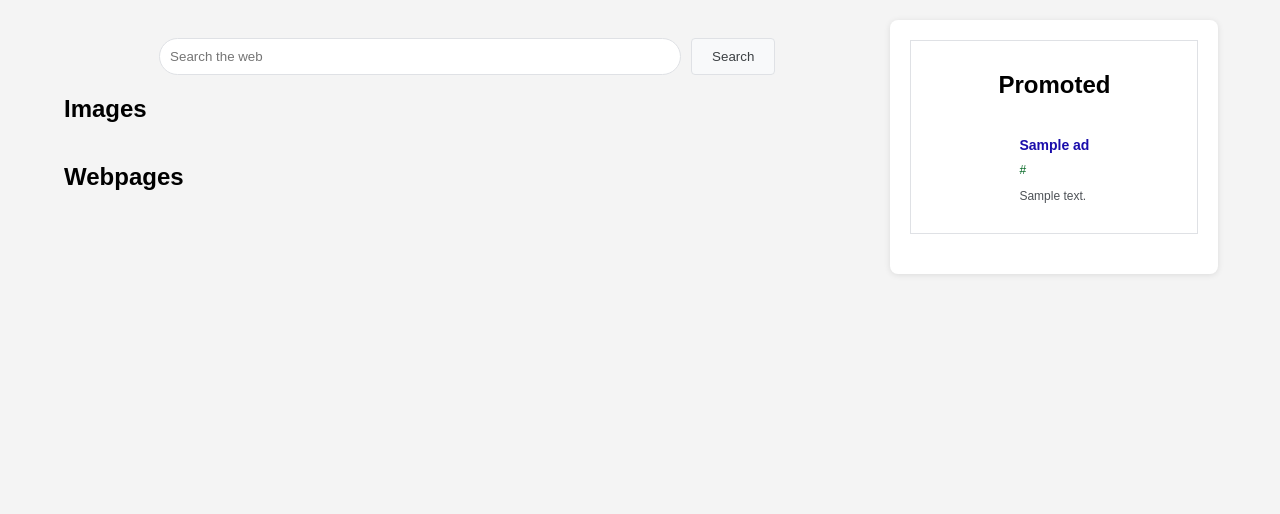
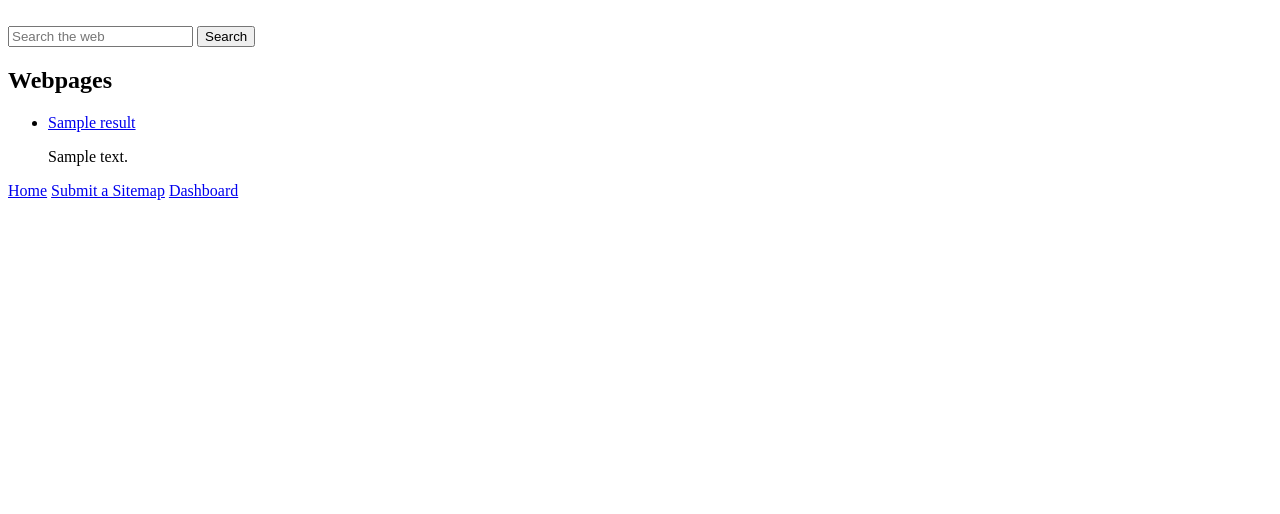
Before and after one commit to RTWeiss/SearchEngine, a Python web app: template templates/results.html in a window 1280 px wide. Shown: the top 514 px of the page. Run offline with Jinja, Linux system fonts and the light colour scheme; the template is opened without the code that fills it: most values are stand-ins (such as "Sample title", 1, 10 or a date in 2020).

Commit message:
Update results.html

```diff
--- a/templates/results.html
+++ b/templates/results.html
@@ -1,25 +1,8 @@
+<!-- Simplified results.html -->
 <!DOCTYPE html>
 <html>
   <head>
     <title>Search Results</title>
-    <link
-      rel="stylesheet"
-      type="text/css"
-      href="https://cdn.jsdelivr.net/npm/slick-carousel@1.8.1/slick/slick.css"
-    />
-    <link
-      rel="stylesheet"
-      type="text/css"
-      href="https://cdn.jsdelivr.net/npm/slick-carousel@1.8.1/slick/slick-theme.css"
-    />
-    <script src="https://code.jquery.com/jquery-3.6.0.min.js"></script>
-    <script src="https://cdn.jsdelivr.net/npm/slick-carousel@1.8.1/slick/slick.min.js"></script>
-    <link
-      rel="stylesheet"
-      type="text/css"
-      href="{{ url_for('static', filename='results.css') }}"
-    />
-    <meta name="viewport" content="width=device-width, initial-scale=1" />
   </head>
   <body>
     <div class="container">
@@ -34,56 +17,16 @@
           />
           <input type="submit" value="Search" />
         </form>
-        <h2>Images</h2>
-        <div class="carousel">
-          {% for url, data in results.items() %} {% if data['type'] == 'image'
-          %}
-          <div class="slide">
-            <a href="{{ url }}">
-              <img
-                class="carousel-image"
-                src="{{ url }}"
-                alt="{{ data['title'] }}"
-              />
-            </a>
-          </div>
-          {% endif %} {% endfor %}
-        </div>
         <h2>Webpages</h2>
         <ul class="search-results">
-          {% for url, data in results.items() %} {% if data['type'] == 'webpage'
-          %}
+          {% for result in results %}
           <li>
-            <a class="title-link" href="{{ url }}">{{ data['title']}}</a>
-            <div class="url">{{ url}}</div>
-            <p>{{ data['description']}}</p>
+            <a class="title-link" href="{{ result.url }}">{{ result.title }}</a>
+            <p>{{ result.description }}</p>
           </li>
-          {% endif %} {% endfor %}
+          {% endfor %}
         </ul>
-        {% for url, data in results.items() %} {% if url.endswith('.pdf') %}
-        <h2>Files</h2>
-        <ul class="search-results">
-          <li>
-            <a class="title-link" href="{{ url}}">{{ data['title'] }}</a>
-            <div class="url">{{ url}}</div>
-            <p>{{ data['description']}}</p>
-          </li>
-        </ul>
-        {% endif %} {% endfor %}
       </div>
-      <aside class="sidebar">
-        {% if ad %}
-        <div class="ad-banner">
-          <h2>Promoted</h2>
-          <!-- Ad code goes here -->
-          <a href="{{ ad['url'] }}">
-            <h4>{{ ad['title'] }}</h4>
-            <div>{{ ad['url'] }}</div>
-            <p>{{ ad['description'] }}</p>
-          </a>
-        </div>
-        {% endif %}
-      </aside>
     </div>
     <footer>
       <a href="/">Home</a>
@@ -92,15 +35,3 @@
     </footer>
   </body>
 </html>
-
-<script type="text/javascript">
-  $(document).ready(function () {
-    $(".carousel").slick({
-      infinite: true,
-      slidesToShow: 3,
-      slidesToScroll: 1,
-      dots: false, // Changed to false to disable dots
-      adaptiveHeight: true,
-    });
-  });
-</script>
```
